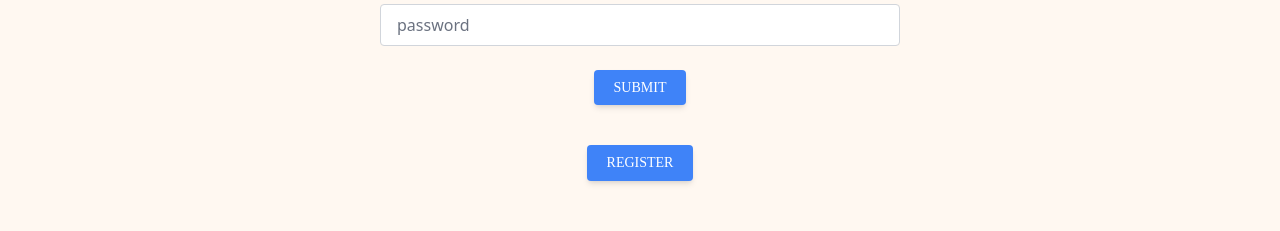
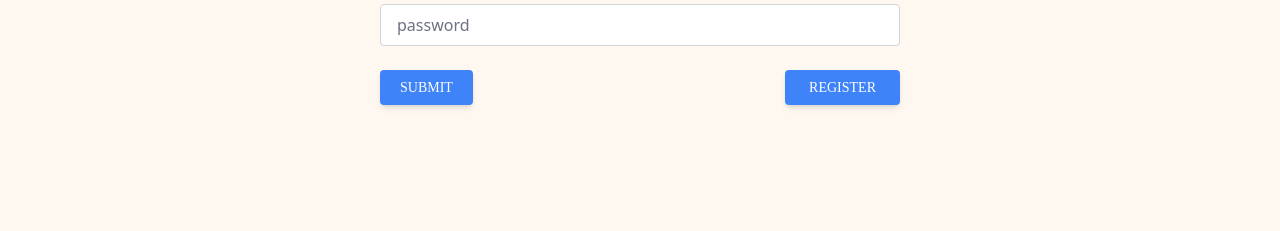
Before and after one commit to gangfunction/catchvfrontnext, a Next.js app: page /login in a window 1280 px wide. Shown: the part 398-629 px from the top of the page. Built offline with nearby package versions, Linux system fonts and the light colour scheme; a web font is replaced by a local one.

Commit message:
FORM REVISED

```diff
--- a/components/member/login/LoginForm.tsx
+++ b/components/member/login/LoginForm.tsx
@@ -5,7 +5,6 @@ import AuthContext from "../../../store/auth";
 const Login = () => {
   const authCtx = useContext(AuthContext);
   const router = useRouter();
-  const [isLoading, setIsLoading] = useState(false);
 
   const [userEmail, setUserEmail] = useState("");
   const [userPassword, setUserPassword] = useState("");
@@ -47,7 +46,6 @@ const Login = () => {
             alert("로그인이 완료되었습니다.");
             await router.push('/');
             authCtx.login(enteredEmail);
-            setIsLoading(false);
           }
         })
         .catch(async (error: any) => {
@@ -90,6 +88,11 @@ const Login = () => {
       }
     },
     []);
+
+  function registerHandler() {
+    router.push('/register');
+  }
+
   return (
     <>
       <section className="h-min">
@@ -131,23 +134,24 @@ const Login = () => {
                     className="form-control block w-full px-4 py-2 text-l font-normal text-gray-700 bg-white bg-clip-padding border border-solid border-gray-300 rounded transition ease-in-out m-0 focus:text-gray-700 focus:bg-white focus:border-blue-600 focus:outline-none"
                   />
                 </div>
-                <div className="text-center">
-                  {!isLoading && (
+                <div className="flex justify-between text-center">
                   <button
                     type="submit"
                     className="text-2xl font-mono px-5 py-2 bg-blue-500 text-white font-medium text-sm leading-snug uppercase rounded shadow-md hover:bg-blue-700 hover:shadow-lg focus:bg-blue-700 focus:shadow-lg focus:outline-none focus:ring-0 active:bg-blue-800 active:shadow-lg transition duration-150 ease-in-out"
                   >
                     Submit
                   </button>
-                  )}
-                  {isLoading && (
                   <button
-                      className="text-2xl font-mono px-5 py-2 bg-blue-500 text-white font-medium text-sm leading-snug uppercase rounded shadow-md hover:bg-blue-700 hover:shadow-lg focus:bg-blue-700 focus:shadow-lg focus:outline-none focus:ring-0 active:bg-blue-800 active:shadow-lg transition duration-150 ease-in-out">
-                      Sending Signup Requests
+                    type="button"
+                    onClick={registerHandler}
+                    className="font-mono text-2xl px-6 py-2 bg-blue-500 text-white font-medium text-sm leading-snug uppercase rounded shadow-md hover:bg-blue-700 hover:shadow-lg focus:bg-blue-700 focus:shadow-lg focus:outline-none focus:ring-0 active:bg-blue-800 active:shadow-lg transition duration-150 ease-in-out"
+                  >
+                    REGISTER
                   </button>
-                  )}
+
                 </div>
               </form>
+
             </div>
           </div>
         </div>
--- a/components/member/register/RegisterForm.tsx
+++ b/components/member/register/RegisterForm.tsx
@@ -17,7 +17,6 @@ const RegisterForm = () => {
   const [passwordConfirmMessage, setPasswordConfirmMessage] =
     useState<string>("");
 
-  const [isLoading, setIsLoading] = useState(false);
   const emailInputRef = useRef<HTMLInputElement>() as any;
   const passwordInputRef = useRef<HTMLInputElement>() as any;
 
@@ -25,7 +24,11 @@ const RegisterForm = () => {
     event.preventDefault();
     const enteredEmail = emailInputRef.current.value;
     const enteredPassword = passwordInputRef.current.value;
-    setIsLoading(true);
+    if(enteredEmail === "" || enteredPassword === ""){
+      alert("이메일 또는 비밀번호를 입력해주세요.");
+      router.push('/register');
+      return ;
+    }
     fetch('http://localhost:8080/user/api', {
       method: "PUT",
       body: JSON.stringify({
@@ -40,7 +43,6 @@ const RegisterForm = () => {
       .then(async(res: any) => {
         const response = await res.json();
         console.log(response);
-        setIsLoading(false);
         if(response === "ACCEPTED"){
           alert("회원가입이 완료되었습니다.");
           router.push('/login');
@@ -92,6 +94,9 @@ const RegisterForm = () => {
     },
     []
   );
+  const loginHandler = ()=>{
+    router.push('/login');
+  }
 
   // 비밀번호 확인
   const onChangePasswordConfirm = useCallback(
@@ -183,20 +188,21 @@ const RegisterForm = () => {
                   )}
                 </div>
 
-                <div className="text-center lg:text-right">
-                  {!isLoading && (
+                <div className="flex justify-between text-center lg:text-right">
                     <button
                       type="submit"
                       className="font-mono text-2xl px-6 py-2 bg-blue-500 text-white font-medium text-sm leading-snug uppercase rounded shadow-md hover:bg-blue-700 hover:shadow-lg focus:bg-blue-700 focus:shadow-lg focus:outline-none focus:ring-0 active:bg-blue-800 active:shadow-lg transition duration-150 ease-in-out"
                     >
                       Submit
                     </button>
-                  )}
-                  {isLoading && (
-                    <button className="font-mono text-2xl  px-6 py-2 bg-blue-500 text-white font-medium text-sm leading-snug uppercase rounded shadow-md hover:bg-blue-700 hover:shadow-lg focus:bg-blue-700 focus:shadow-lg focus:outline-none focus:ring-0 active:bg-blue-800 active:shadow-lg transition duration-150 ease-in-out">
-                      Sending Signup Requests
-                    </button>
-                  )}
+
+                  <button
+                    type="button"
+                    onClick={loginHandler}
+                    className="font-mono text-2xl px-6 py-2 bg-blue-500 text-white font-medium text-sm leading-snug uppercase rounded shadow-md hover:bg-blue-700 hover:shadow-lg focus:bg-blue-700 focus:shadow-lg focus:outline-none focus:ring-0 active:bg-blue-800 active:shadow-lg transition duration-150 ease-in-out"
+                  >
+                    Login
+                  </button>
                 </div>
               </form>
             </div>
--- a/pages/login/index.tsx
+++ b/pages/login/index.tsx
@@ -2,40 +2,41 @@ import React, { useContext, useState } from "react";
 import AuthContext from "../../store/auth";
 import RegisterForm from "../../components/member/register/RegisterForm";
 import LoginForm from "../../components/member/login/LoginForm";
+import SwitchModule from "../../components/member/SwitchModule";
 
-const HomePage = () => {
-  const [isLogin, setIsLogin] = useState(false);
-  const authCtx = useContext(AuthContext);
-  const switchAuthModelHandler = () => {
-    setIsLogin((prevState) => !prevState);
-  };
+const Login = () => {
+  // const [isLogin, setIsLogin] = useState(false);
+  // const authCtx = useContext(AuthContext);
+  // const switchAuthModelHandler = () => {
+  //   setIsLogin((prevState) => !prevState);
+  // };
   return (
     <>
       <section className="h-min">
-      {!isLogin ? (!authCtx.token && <LoginForm />) : (<RegisterForm />)}
-      <div className="text-center">
-        {!authCtx.token &&
-          (isLogin ? (
-            <button
-              type="button"
-              className="text-2xl font-mono mt-10 px-5 py-2 bg-blue-500 text-white  text-sm leading-snug uppercase rounded shadow-md hover:bg-blue-700 hover:shadow-lg focus:bg-blue-700 focus:shadow-lg focus:outline-none focus:ring-0 active:bg-blue-800 active:shadow-lg transition duration-150 ease-in-out"
-              onClick={switchAuthModelHandler}
-            >
-              LOGIN
-            </button>
-          ) : (
-            <button
-              type="button"
-              className="text-2xl font-mono mt-10 px-5 py-2 bg-blue-500 text-white  text-sm leading-snug uppercase rounded shadow-md hover:bg-blue-700 hover:shadow-lg focus:bg-blue-700 focus:shadow-lg focus:outline-none focus:ring-0 active:bg-blue-800 active:shadow-lg transition duration-150 ease-in-out"
-              onClick={switchAuthModelHandler}
-            >
-              REGISTER
-            </button>
-          ))}
-      </div>
+      <LoginForm />
+      {/*  <div className="text-center">*/}
+      {/*  {!authCtx.token &&*/}
+      {/*    (isLogin ? (*/}
+      {/*      <button*/}
+      {/*        type="button"*/}
+      {/*        className="text-2xl font-mono mt-10 px-5 py-2 bg-blue-500 text-white  text-sm leading-snug uppercase rounded shadow-md hover:bg-blue-700 hover:shadow-lg focus:bg-blue-700 focus:shadow-lg focus:outline-none focus:ring-0 active:bg-blue-800 active:shadow-lg transition duration-150 ease-in-out"*/}
+      {/*        onClick={switchAuthModelHandler}*/}
+      {/*      >*/}
+      {/*        LOGIN*/}
+      {/*      </button>*/}
+      {/*    ) : (*/}
+      {/*      <button*/}
+      {/*        type="button"*/}
+      {/*        className="text-2xl font-mono mt-10 px-5 py-2 bg-blue-500 text-white  text-sm leading-snug uppercase rounded shadow-md hover:bg-blue-700 hover:shadow-lg focus:bg-blue-700 focus:shadow-lg focus:outline-none focus:ring-0 active:bg-blue-800 active:shadow-lg transition duration-150 ease-in-out"*/}
+      {/*        onClick={switchAuthModelHandler}*/}
+      {/*      >*/}
+      {/*        REGISTER*/}
+      {/*      </button>*/}
+      {/*    ))}*/}
+      {/*</div>*/}
       </section>
     </>
   );
 };
 
-export default HomePage;
+export default Login;
--- /dev/null
+++ b/pages/register/index.tsx
@@ -0,0 +1,11 @@
+import RegisterForm from "../../components/member/register/RegisterForm";
+
+const Register =() =>{
+  return(
+    <>
+      <RegisterForm/>
+    </>
+  )
+
+}
+export default Register;
```
Lines whose indentation alone changed are shown as unchanged.
